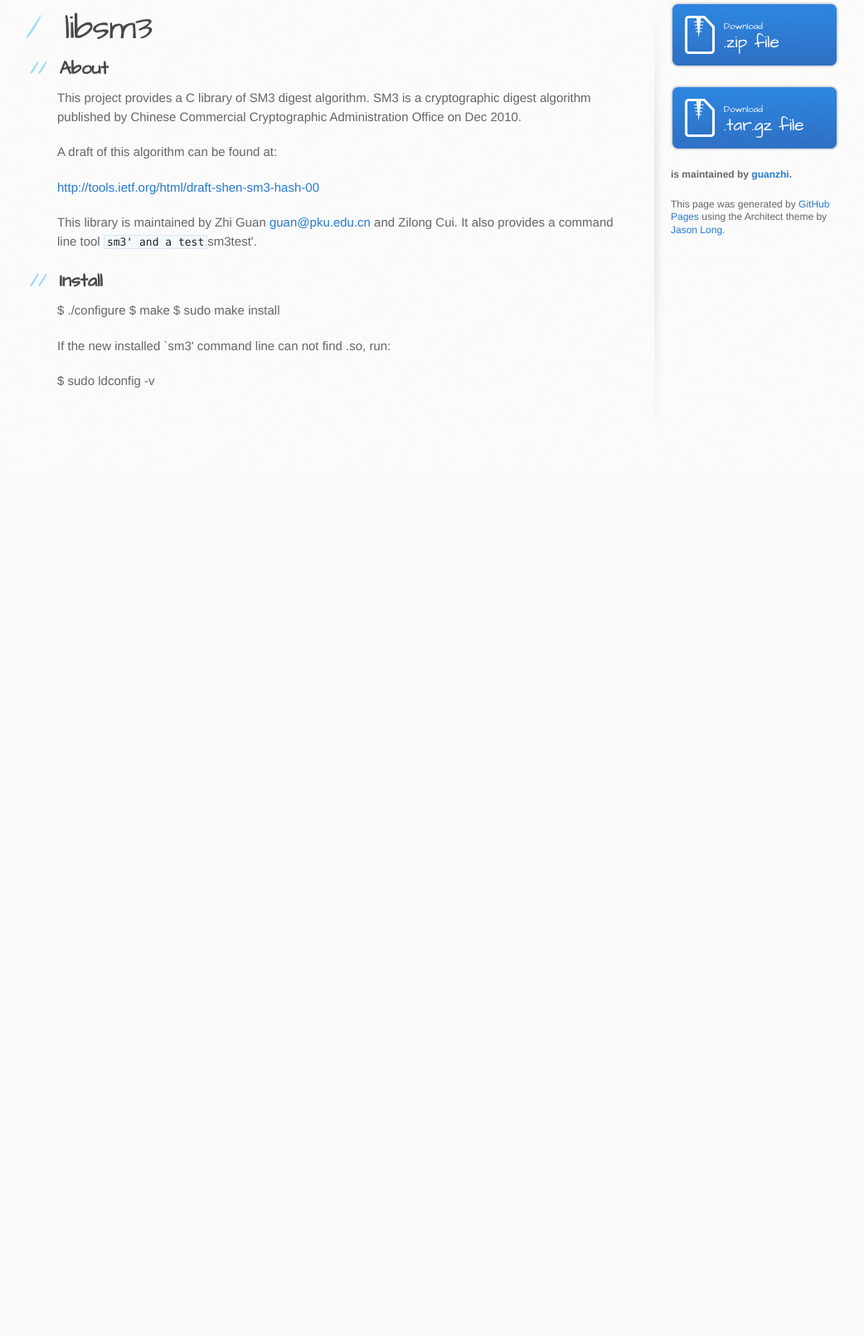
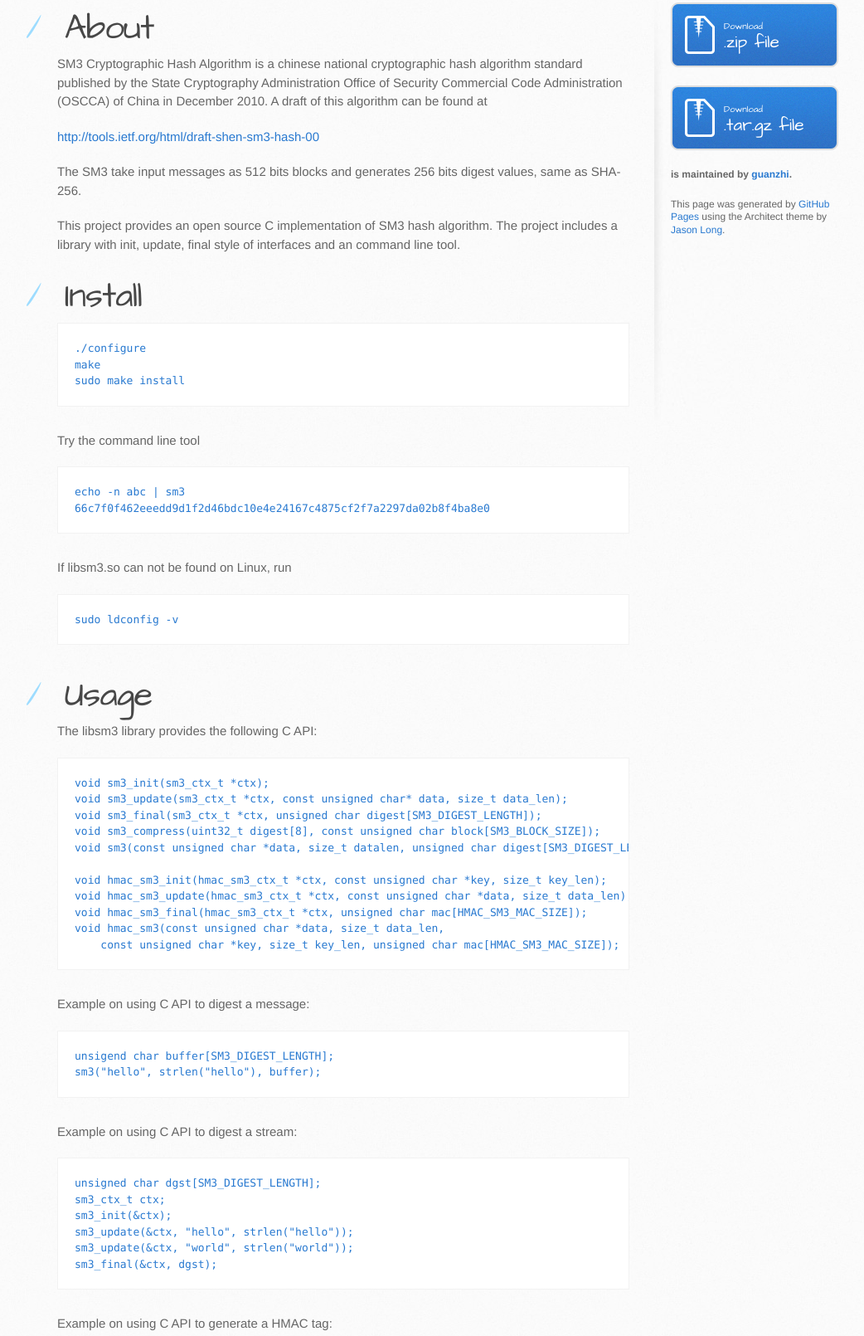
Before and after one commit to zhao07/libsm3, a plain HTML site: page index.html in a window 1280 px wide. Shown: the part 229-1839 px from the top of the page at 83% size, without its empty margins (101-1143 px from the left). Before the commit the page ends 800 px from the top, so only its background shows below. Drawn offline with Linux system fonts and the light colour scheme.

Commit message:
Create gh-pages branch via GitHub

```diff
--- a/index.html
+++ b/index.html
@@ -29,32 +29,90 @@
       <div class="inner clearfix">
         <section id="main-content">
           <h1>
-<a name="libsm3" class="anchor" href="#libsm3"><span class="octicon octicon-link"></span></a>libsm3</h1>
+<a name="about" class="anchor" href="#about"><span class="octicon octicon-link"></span></a>About</h1>
 
-<h2>
-<a name="about" class="anchor" href="#about"><span class="octicon octicon-link"></span></a>About</h2>
+<p>SM3 Cryptographic Hash Algorithm is a chinese national cryptographic hash
+algorithm standard published by the State Cryptography Administration Office
+of Security Commercial Code Administration (OSCCA) of China in December 2010.
+A draft of this algorithm can be found at</p>
 
-<p>This project provides a C library of SM3 digest algorithm. SM3 is a
-cryptographic digest algorithm published by Chinese Commercial Cryptographic
-Administration Office on Dec 2010.</p>
+<p><a href="http://tools.ietf.org/html/draft-shen-sm3-hash-00" title="RFC Draft">http://tools.ietf.org/html/draft-shen-sm3-hash-00</a></p>
 
-<p>A draft of this algorithm can be found at:</p>
+<p>The SM3 take input messages as 512 bits blocks and generates
+256 bits digest values, same as SHA-256.</p>
 
-<p><a href="http://tools.ietf.org/html/draft-shen-sm3-hash-00">http://tools.ietf.org/html/draft-shen-sm3-hash-00</a></p>
+<p>This project provides an open source C implementation of SM3 hash
+algorithm. The project includes a library with init, update, final style of
+interfaces and an command line tool.</p>
 
-<p>This library is maintained by Zhi Guan <a href="mailto:guan@pku.edu.cn">guan@pku.edu.cn</a> and Zilong Cui.
-It also provides a command line tool <code>sm3' and a test</code>sm3test'.</p>
+<h1>
+<a name="install" class="anchor" href="#install"><span class="octicon octicon-link"></span></a>Install</h1>
 
-<h2>
-<a name="install" class="anchor" href="#install"><span class="octicon octicon-link"></span></a>Install</h2>
+<pre><code>./configure
+make
+sudo make install
+</code></pre>
 
-<p>$ ./configure
-  $ make
-  $ sudo make install</p>
+<p>Try the command line tool</p>
 
-<p>If the new installed `sm3' command line can not find .so, run:</p>
+<pre><code>echo -n abc | sm3
+66c7f0f462eeedd9d1f2d46bdc10e4e24167c4875cf2f7a2297da02b8f4ba8e0
+</code></pre>
 
-<p>$ sudo ldconfig -v</p>
+<p>If libsm3.so can not be found on Linux, run</p>
+
+<pre><code>sudo ldconfig -v
+</code></pre>
+
+<h1>
+<a name="usage" class="anchor" href="#usage"><span class="octicon octicon-link"></span></a>Usage</h1>
+
+<p>The libsm3 library provides the following C API:</p>
+
+<pre><code>void sm3_init(sm3_ctx_t *ctx);
+void sm3_update(sm3_ctx_t *ctx, const unsigned char* data, size_t data_len);
+void sm3_final(sm3_ctx_t *ctx, unsigned char digest[SM3_DIGEST_LENGTH]);
+void sm3_compress(uint32_t digest[8], const unsigned char block[SM3_BLOCK_SIZE]);
+void sm3(const unsigned char *data, size_t datalen, unsigned char digest[SM3_DIGEST_LENGTH]);
+
+void hmac_sm3_init(hmac_sm3_ctx_t *ctx, const unsigned char *key, size_t key_len);
+void hmac_sm3_update(hmac_sm3_ctx_t *ctx, const unsigned char *data, size_t data_len);
+void hmac_sm3_final(hmac_sm3_ctx_t *ctx, unsigned char mac[HMAC_SM3_MAC_SIZE]);
+void hmac_sm3(const unsigned char *data, size_t data_len,
+    const unsigned char *key, size_t key_len, unsigned char mac[HMAC_SM3_MAC_SIZE]);
+</code></pre>
+
+<p>Example on using C API to digest a message:</p>
+
+<pre><code>unsigend char buffer[SM3_DIGEST_LENGTH];
+sm3("hello", strlen("hello"), buffer);
+</code></pre>
+
+<p>Example on using C API to digest a stream:</p>
+
+<pre><code>unsigned char dgst[SM3_DIGEST_LENGTH];
+sm3_ctx_t ctx;
+sm3_init(&amp;ctx);
+sm3_update(&amp;ctx, "hello", strlen("hello"));
+sm3_update(&amp;ctx, "world", strlen("world"));
+sm3_final(&amp;ctx, dgst);
+</code></pre>
+
+<p>Example on using C API to generate a HMAC tag:</p>
+
+<pre><code>unsigned char mac[HMAC_SM3_MAC_SIZE];
+hmac_sm3_ctx_t ctx;
+unsigned char key[16];
+hmac_sm3_init(&amp;ctx, key, sizeof(key));
+hmac_sm3_update(&amp;ctx, "hello", strlen("hello"));
+hmac_sm3_update(&amp;ctx, "world", strlen("world"));
+hmac_sm3_final(&amp;ctx, mac);
+</code></pre>
+
+<h1>
+<a name="benchmark" class="anchor" href="#benchmark"><span class="octicon octicon-link"></span></a>Benchmark</h1>
+
+<p>To be add ...</p>
         </section>
 
         <aside id="sidebar">
```
Also changed, not shown: params.json (+1 -1 lines).
